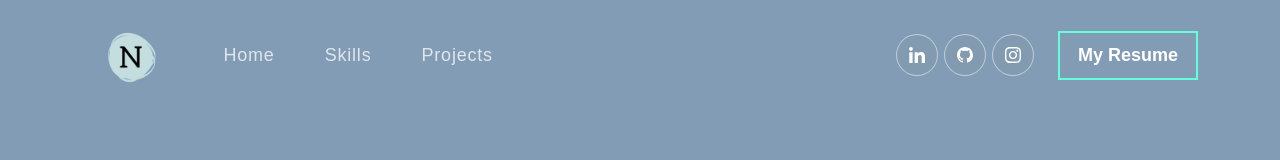
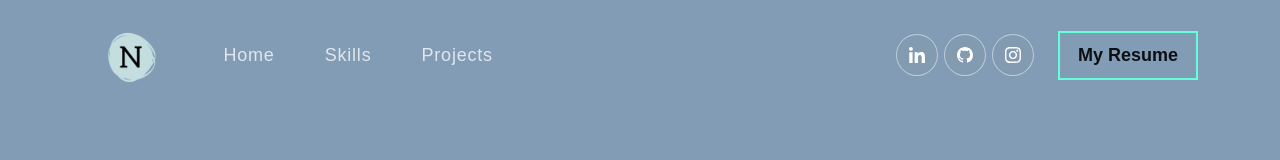
Before and after one commit to nzang5/personalportfolio, a React (Create React App) app: page / in a window 1280 px wide. Shown: the top 160 px of the page. Built offline with nearby package versions, Linux system fonts and the light colour scheme.

Commit message:
chg resume link

```diff
--- a/src/App.css
+++ b/src/App.css
@@ -217,6 +217,10 @@ nav.navbar .navbar-toggler[aria-expanded="true"] .navbar-toggler-icon:before {
 }
 nav.navbar .navbar-toggler[aria-expanded="true"] .navbar-toggler-icon {
 	border-color: transparent;
+}
+
+.resumelink{
+  text-decoration: none;
 }
 
 
--- a/src/components/navbar.js
+++ b/src/components/navbar.js
@@ -4,6 +4,7 @@ import navIcon1 from "../images/nav-icon1.svg";
 import navIcon2 from "../images/nav-icon4.svg";
 import navIcon3 from "../images/nav-icon3.svg";
 import logo from "../images/Z (4).png"
+import pdf from "../images/resumecopy.pdf";
 
 
 
@@ -39,8 +40,8 @@ function NavBar() {
                 <a href="https://www.instagram.com/imsonashty5/"><img src={navIcon3} alt="instagramicon"/></a>
 
             </div>
-            <button className="vvd" onClick={()=> window.open("https://drive.google.com/file/d/1Y1LG46eGFALMFonrNbC6HxpjyowGHgfX/view?usp=sharing")}>
-            <span>My Resume</span>
+            <button className="vvd">
+            <span><a href={pdf} className="resumelink">My Resume</a></span>
             </button>
 
           </span>
```
